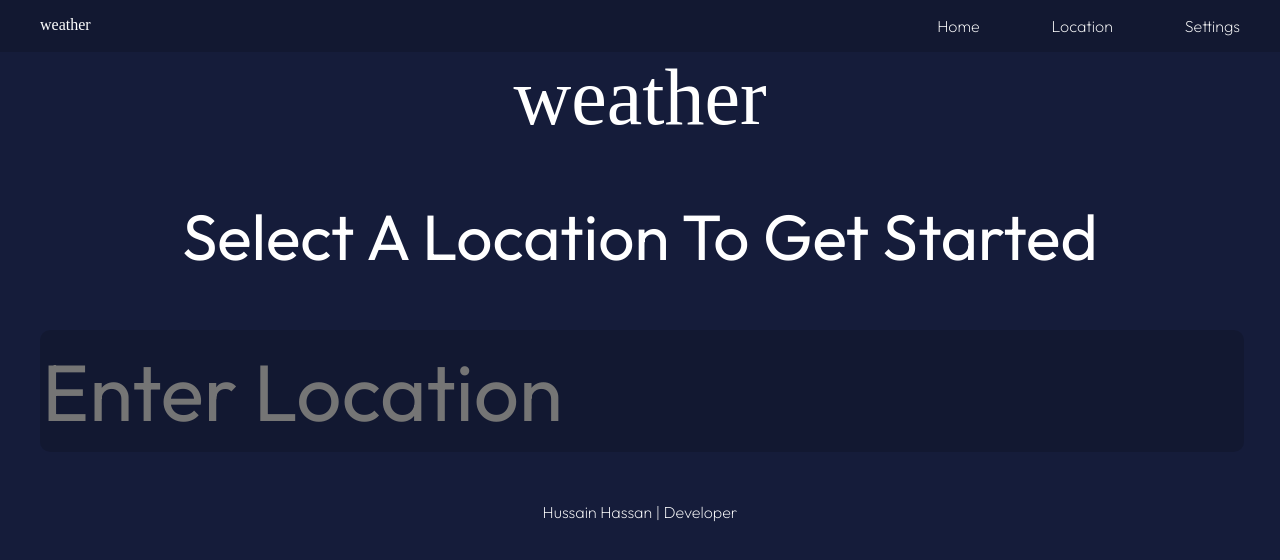
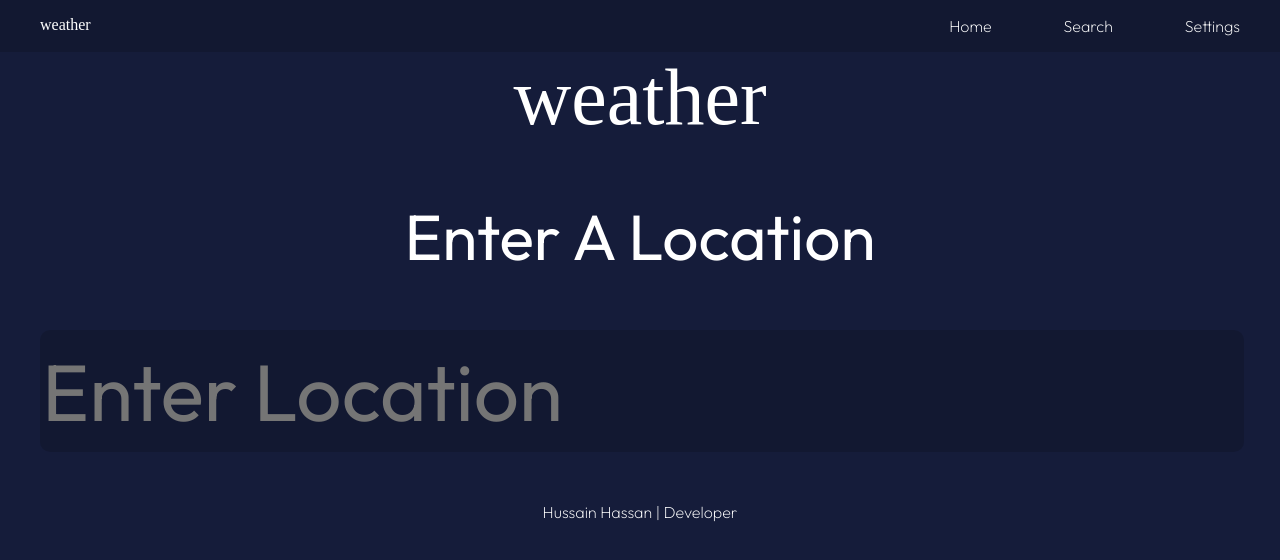
Before and after one commit to hussains-ha/weather-app, a React (Vite) app: page / in a window 1280 px wide. Shown: the top 560 px of the page. Built offline with nearby package versions, Linux system fonts and the light colour scheme; no server answers; a web font is replaced by a local one.

Commit message:
restructured routing and added better site navigation

```diff
--- a/src/App.jsx
+++ b/src/App.jsx
@@ -1,10 +1,22 @@
 import "./App.css";
 import Home from "./pages/Home";
+import Header from "./components/Header";
+import Footer from "./components/Footer";
+import { Routes, Route } from "react-router-dom";
+import { useState } from "react";
+import Welcome from "./pages/Welcome";
 
 function App() {
+  const [isSearchOpen, setSearchOpen] = useState(false);
+
   return (
     <>
-      <Home />
+      <Header setSearchOpen={setSearchOpen} isSearchOpen={isSearchOpen}/>
+      <Routes>
+        <Route path="/" element={<Welcome />} />
+        <Route path="/app" element={<Home isSearchOpen={isSearchOpen} setSearchOpen={setSearchOpen}/>} />
+      </Routes>
+      <Footer />
     </>
   );
 }
--- a/src/components/Header.jsx
+++ b/src/components/Header.jsx
@@ -1,19 +1,29 @@
 import "./styles/Header.css";
 
-function Header() {
+function Header(props) {
   return (
     <header>
       <nav>
         <div id="inner-nav">
           <ul>
-            <li id="header-logo">weather</li>
+            <li id="header-logo">
+              <a href="/">weather</a>
+            </li>
           </ul>
           <ul id="right-nav">
             <li>
-              <a href="#">Home</a>
+              <a href="/app">Home</a>
             </li>
             <li>
-              <a href="#">Location</a>
+              <a
+                href=""
+                onClick={(e) => {
+                  e.preventDefault();
+                  props.setSearchOpen(!props.isSearchOpen);
+                }}
+              >
+                Search
+              </a>
             </li>
             <li>
               <a href="#">Settings</a>
--- a/src/components/Search.jsx
+++ b/src/components/Search.jsx
@@ -1,6 +1,6 @@
 import "./styles/search.css";
 import { useState } from "react";
-import { useNavigate } from "react-router";
+import { useNavigate } from "react-router-dom";
 const geocodeApiKey = import.meta.env.VITE_GEOCODING_API_KEY;
 
 function Search() {
@@ -15,12 +15,12 @@ function Search() {
       return;
     }
 
-    console.log("searching for location");
     fetch(
       `https://geocode.maps.co/search?q=${location}}&api_key=${geocodeApiKey}`
     )
       .then((res) => res.json())
       .then((data) => {
+        console.log("data is received", data);
         navigate("/app", {
           state: {
             data: {
--- a/src/components/styles/weatherStats.css
+++ b/src/components/styles/weatherStats.css
@@ -17,6 +17,7 @@
   font-size: 8rem;
   margin: 0;
   margin: 24px 0;
+  color: #dddddd;
 }
 
 .icon-img  {
--- a/src/main.jsx
+++ b/src/main.jsx
@@ -1,21 +1,12 @@
 import { StrictMode } from "react";
 import { createRoot } from "react-dom/client";
-import { BrowserRouter, Routes, Route } from "react-router";
-import Welcome from "./pages/Welcome.jsx";
 import App from "./App.jsx";
-import Header from "./components/Header.jsx";
-import Footer from "./components/Footer.jsx";
-import Home from "./pages/Home.jsx";
+import { BrowserRouter } from "react-router-dom";
 
 createRoot(document.getElementById("root")).render(
   <StrictMode>
-    <Header />
     <BrowserRouter>
-      <Routes>
-        <Route path="/" element={<Welcome />} />
-        <Route path="/app" element={<Home />} />
-      </Routes>
+      <App />
     </BrowserRouter>
-    <Footer />
   </StrictMode>
 );
--- a/src/pages/Home.jsx
+++ b/src/pages/Home.jsx
@@ -1,14 +1,16 @@
 import "./styles/Home.css";
 import Stats from "../components/WeatherStats";
-import { useLocation, useNavigate } from "react-router";
+import { useLocation, useNavigate } from "react-router-dom";
 import { useState, useEffect } from "react";
 
 const VITE_WEATHER_API_KEY = import.meta.env.VITE_WEATHER_API_KEY;
 
-function Home() {
+function Home(props) {
   const location = useLocation();
   const [weatherData, setWeatherData] = useState({});
   const navigate = useNavigate();
+
+  useEffect(() => {}, [props.isSearchOpen]);
 
   useEffect(() => {
     if (!location.state) {
@@ -35,7 +37,9 @@ function Home() {
     return (
       <>
         <div className="site-content">
-          <h1>weather</h1>
+          <h1>
+            <a href="/">weather</a>
+          </h1>
           <h2>{location.state.data.location}</h2>
           {/* <div className="hour-forecast">
           <WeatherImage />
@@ -80,6 +84,8 @@ function Home() {
         </div>
       </>
     );
+  } else {
+    return <h2>Loading...</h2>;
   }
 }
 
--- a/src/pages/Welcome.jsx
+++ b/src/pages/Welcome.jsx
@@ -5,7 +5,7 @@ function Welcome() {
     <>
       <div className="site-content">
         <h1>weather</h1>
-        <h2>Select A Location To Get Started</h2>
+        <h2>Enter A Location</h2>
         <Search />
       </div>
     </>
```
